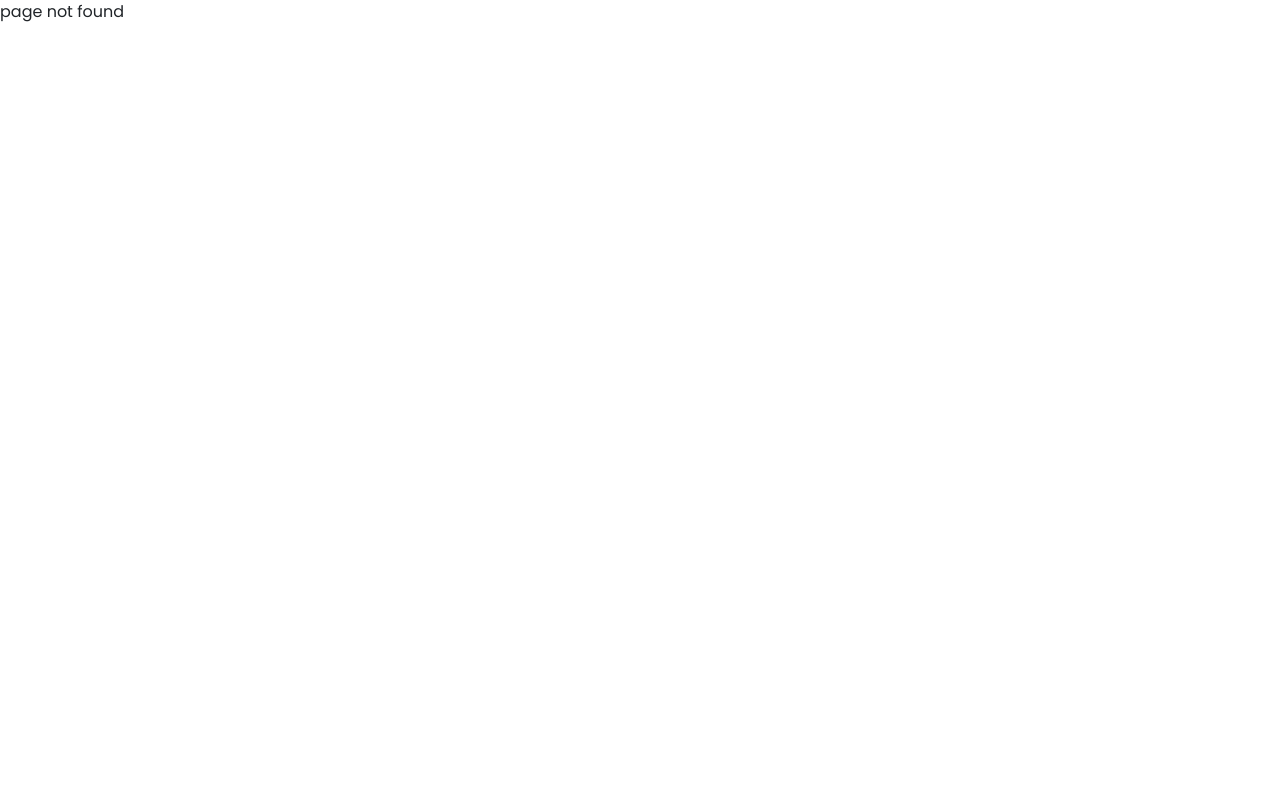
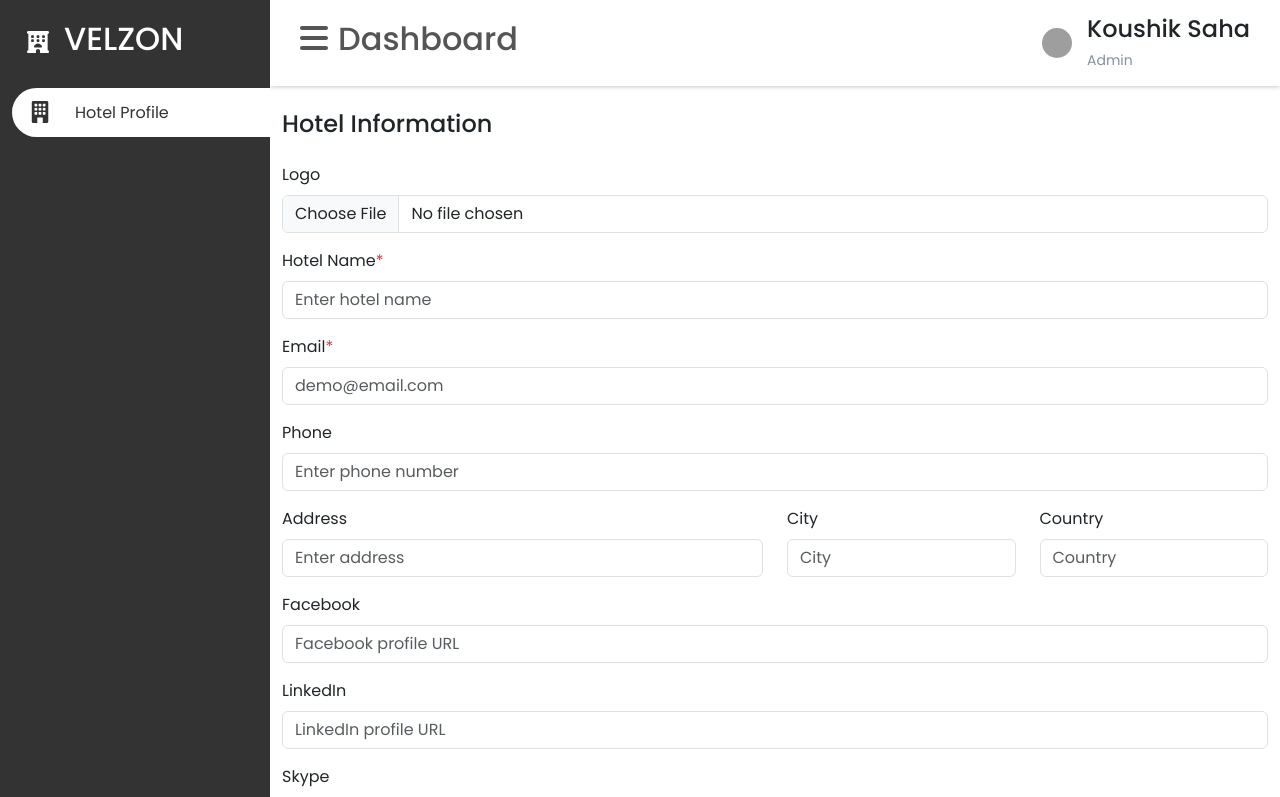
Before and after one commit to Vireta-Group/hotel-saas-frontend, a React (Vite) app: page /hotel-info in a window 1280 px wide. Before the commit this address had no page. Shown: the top 797 px of the page. Built offline with nearby package versions, Linux system fonts and the light colour scheme; grey boxes are pictures that could not be loaded.

Commit message:
hotel-info add

```diff
--- a/src/hotel-info/HotelInfoForm.jsx
+++ b/src/hotel-info/HotelInfoForm.jsx
@@ -18,7 +18,7 @@ const HotelInfoForm = () => {
 
         <Form.Group className="mb-3">
           <Form.Label>Email<span className="text-danger">*</span></Form.Label>
-          <Form.Control type="email" placeholder="demo@email.com" disabled />
+          <Form.Control type="email" placeholder="demo@email.com"  />
         </Form.Group>
 
         <Form.Group className="mb-3">
--- a/src/routes/routes.jsx
+++ b/src/routes/routes.jsx
@@ -24,6 +24,7 @@ import EmployeeJobroleProfile from "../pages/hrmPayroll/employeeJobroleProfile/E
 import SearchLeave from "../pages/leaveManagement/LeaveSearch/LeaveSearch";
 import LeaveDetail from "../pages/leaveManagement/LeaveDetail/LeaveDetail";
 import AdminLeaveDetailList from "../pages/leaveManagement/AdminLeaveDetailList/AdminLeaveDetailList";
+import HotelInfoForm from "../hotel-info/HotelInfoForm";
 
 const router = createBrowserRouter(
   createRoutesFromElements(
@@ -55,6 +56,7 @@ const router = createBrowserRouter(
             element={<AdminLeaveDetailList />}
           />
           <Route path="leave-detail/:employeeId" element={<LeaveDetail />} />
+          <Route path="hotel-info" element={<HotelInfoForm />} />
         </Route>
       </Route>
     </Route>
```
Also changed, not shown: src/notFoundPage/NotFoundPage.jsx (added, +11 -0 lines).
